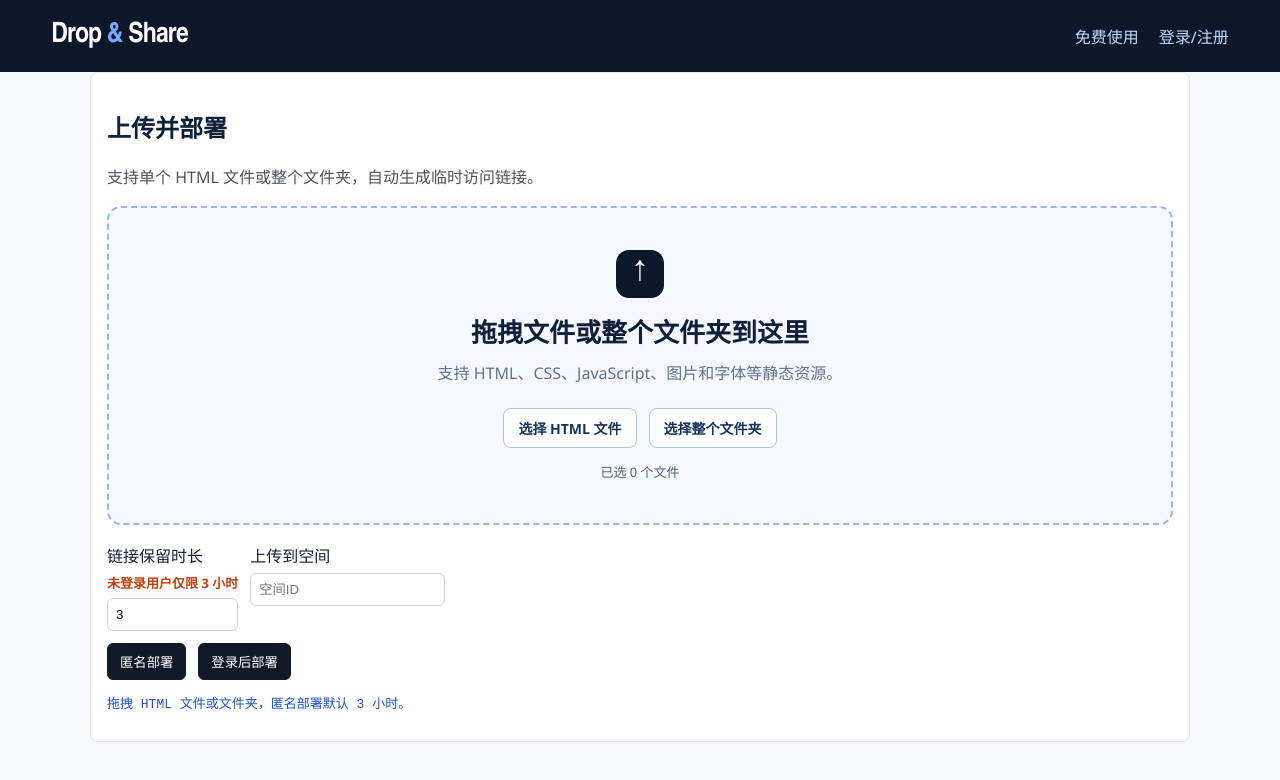
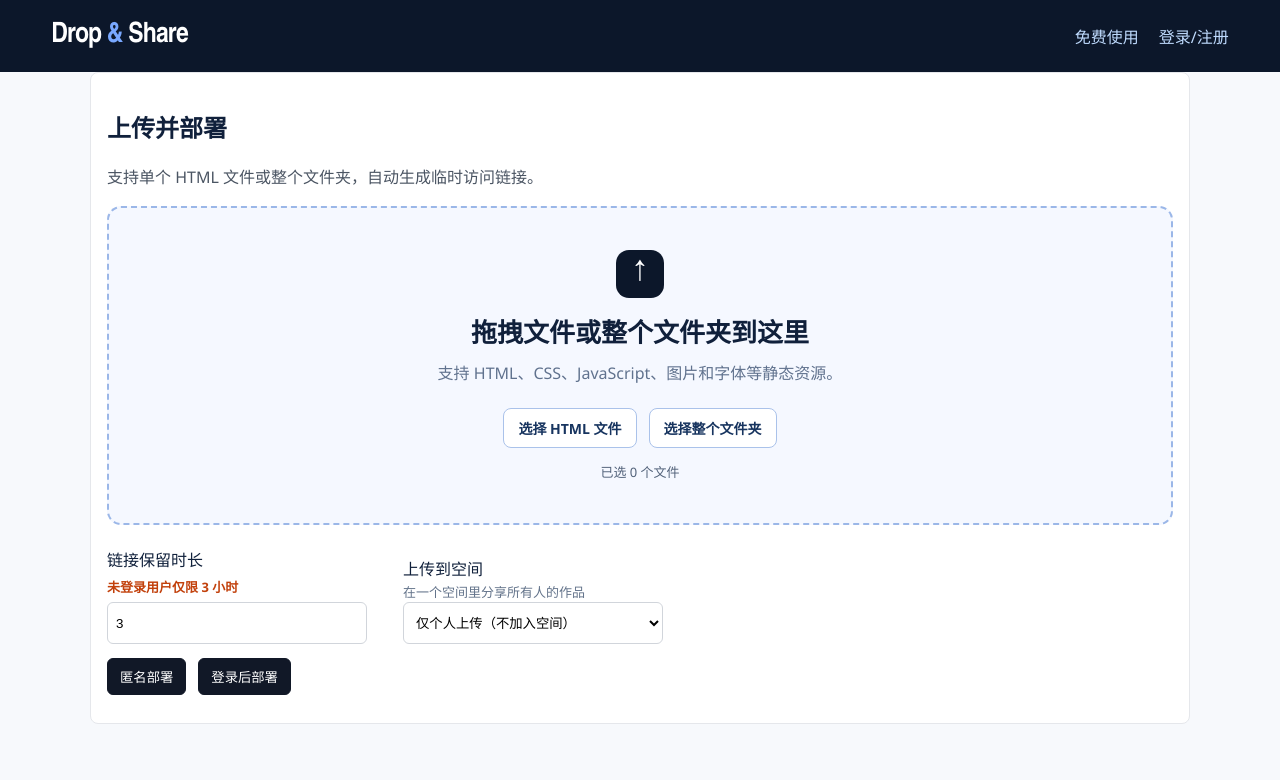
Before and after one commit to fffuuufffuuu/Drop-Share, a React (Vite) app in the folder web/: page /upload in a window 1280 px wide. Shown: the top 780 px of the page. Built offline with nearby package versions, Linux system fonts and the light colour scheme.

Commit message:
Add upload space selector

```diff
--- a/web/src/pages/UploadPage.tsx
+++ b/web/src/pages/UploadPage.tsx
@@ -1,17 +1,41 @@
-import { useMemo, useState } from "react";
+import { useEffect, useMemo, useState } from "react";
+import { useNavigate, useSearchParams } from "react-router-dom";
 
-import { api } from "../api";
+import { api, setAuthToken } from "../api";
 import { getCurrentUser } from "../auth";
+import { CreateSpaceModal } from "../components/CreateSpaceModal";
 import { UploadDropzone } from "../components/UploadDropzone";
+import type { Space } from "../types";
 import type { UploadEntry } from "../uploader";
 
 export function UploadPage() {
+  const navigate = useNavigate();
+  const [searchParams, setSearchParams] = useSearchParams();
   const [entries, setEntries] = useState<UploadEntry[]>([]);
-  const [message, setMessage] = useState("拖拽 HTML 文件或文件夹，匿名部署默认 3 小时。");
+  const [message, setMessage] = useState("");
   const [durationHours, setDurationHours] = useState(3);
   const [spaceId, setSpaceId] = useState("");
+  const [spaces, setSpaces] = useState<Space[]>([]);
+  const [createSpaceOpen, setCreateSpaceOpen] = useState(false);
   const isLoggedIn = getCurrentUser() !== null;
   const maxDurationHours = isLoggedIn ? 24 : 3;
+
+  useEffect(() => {
+    if (!isLoggedIn) {
+      return;
+    }
+
+    setAuthToken(localStorage.getItem("token") ?? undefined);
+    void api.get<Space[]>("/spaces")
+      .then(({ data }) => setSpaces(data))
+      .catch((error: any) => {
+        setMessage(error.response?.data?.message || "空间列表加载失败");
+      });
+
+    if (searchParams.get("createSpace") === "1") {
+      setCreateSpaceOpen(true);
+    }
+  }, [isLoggedIn, searchParams]);
 
   const hasIndex = useMemo(
     () =>
@@ -58,8 +82,8 @@ export function UploadPage() {
         onError={setMessage}
       />
 
-      <div className="row">
-        <div className="retention-field">
+      <div className="upload-settings">
+        <div className="retention-field upload-setting-field">
           <label htmlFor="duration-hours">链接保留时长</label>
           <span
             id="retention-note"
@@ -84,14 +108,32 @@ export function UploadPage() {
             }}
           />
         </div>
-        <label>
-          上传到空间
-          <input
+        <div className="upload-setting-field">
+          <label htmlFor="space-select">上传到空间</label>
+          <span className="space-field-note">在一个空间里分享所有人的作品</span>
+          <select
+            id="space-select"
             value={spaceId}
-            placeholder="空间ID"
-            onChange={(event) => setSpaceId(event.target.value)}
-          />
-        </label>
+            onChange={(event) => {
+              const nextValue = event.target.value;
+              if (nextValue !== "__create_space__") {
+                setSpaceId(nextValue);
+                return;
+              }
+              if (isLoggedIn) {
+                setCreateSpaceOpen(true);
+              } else {
+                navigate("/login?mode=register&next=%2Fupload%3FcreateSpace%3D1");
+              }
+            }}
+          >
+            <option value="" hidden>仅个人上传（不加入空间）</option>
+            <option value="__create_space__">+ 新建空间</option>
+            {spaces.map((space) => (
+              <option key={space.id} value={space.id}>{space.name}</option>
+            ))}
+          </select>
+        </div>
       </div>
 
       <div className="row">
@@ -103,7 +145,19 @@ export function UploadPage() {
         </button>
       </div>
 
-      <pre className="message">{message}</pre>
+      {message && <pre className="message">{message}</pre>}
+      <CreateSpaceModal
+        open={createSpaceOpen}
+        onClose={() => setCreateSpaceOpen(false)}
+        onCreated={(space) => {
+          setSpaces((current) => [...current, space]);
+          setSpaceId(space.id);
+          setCreateSpaceOpen(false);
+          if (searchParams.get("createSpace") === "1") {
+            setSearchParams({}, { replace: true });
+          }
+        }}
+      />
     </section>
   );
 }
--- a/web/src/styles.css
+++ b/web/src/styles.css
@@ -471,6 +471,31 @@ label {
   gap: 6px;
 }
 
+.upload-settings {
+  display: flex;
+  align-items: flex-end;
+  gap: 36px;
+  flex-wrap: wrap;
+  margin: 22px 0 14px;
+}
+
+.upload-setting-field {
+  width: min(100%, 260px);
+}
+
+.upload-setting-field input,
+.upload-setting-field select {
+  box-sizing: border-box;
+  width: 100%;
+  height: 42px;
+}
+
+.space-field-note {
+  min-height: 18px;
+  color: #64748b;
+  font-size: 13px;
+}
+
 .retention-note {
   font-size: 13px;
   font-weight: 700;
@@ -484,10 +509,12 @@ label {
   color: #2563eb;
 }
 
-input {
+input,
+select {
   padding: 8px;
   border: 1px solid #d1d5db;
   border-radius: 6px;
+  background: white;
 }
 
 button {
```
Also changed, not shown: 1 other file (tests, documents, lock files or other folders).
